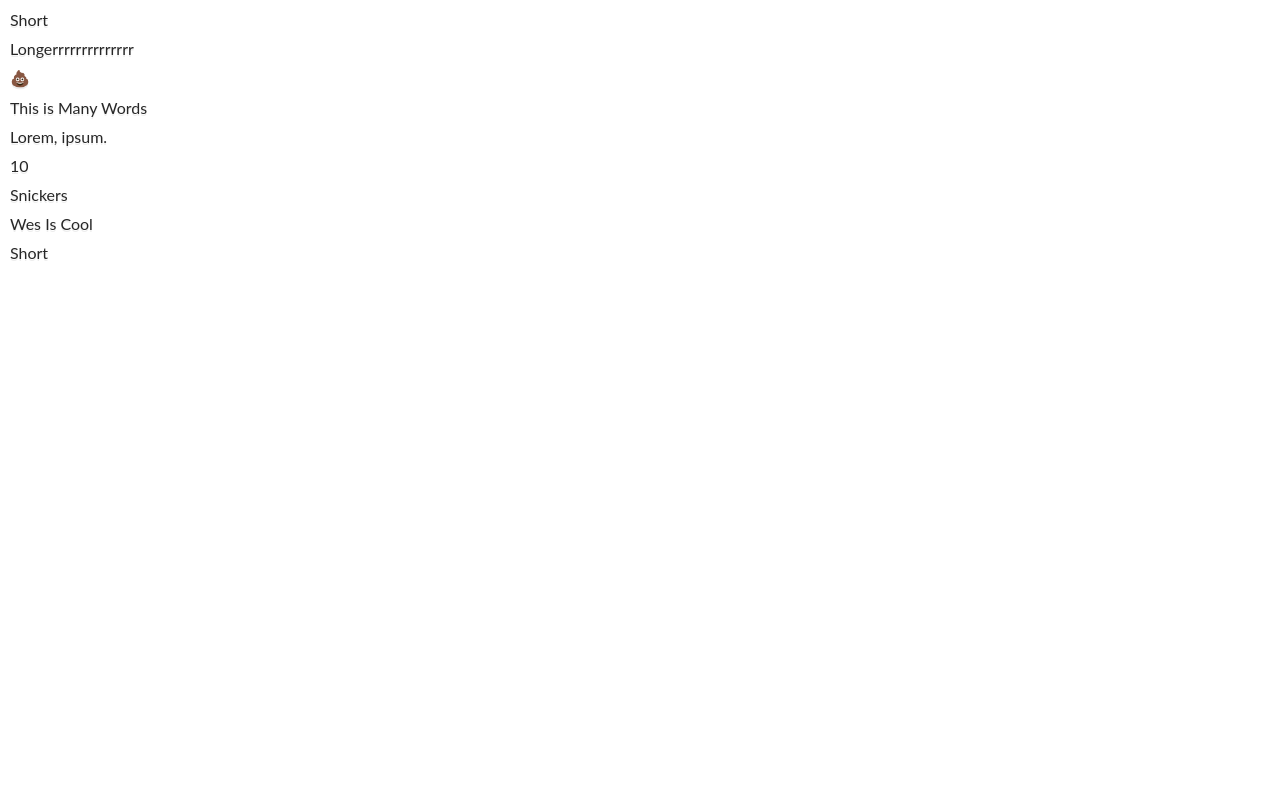
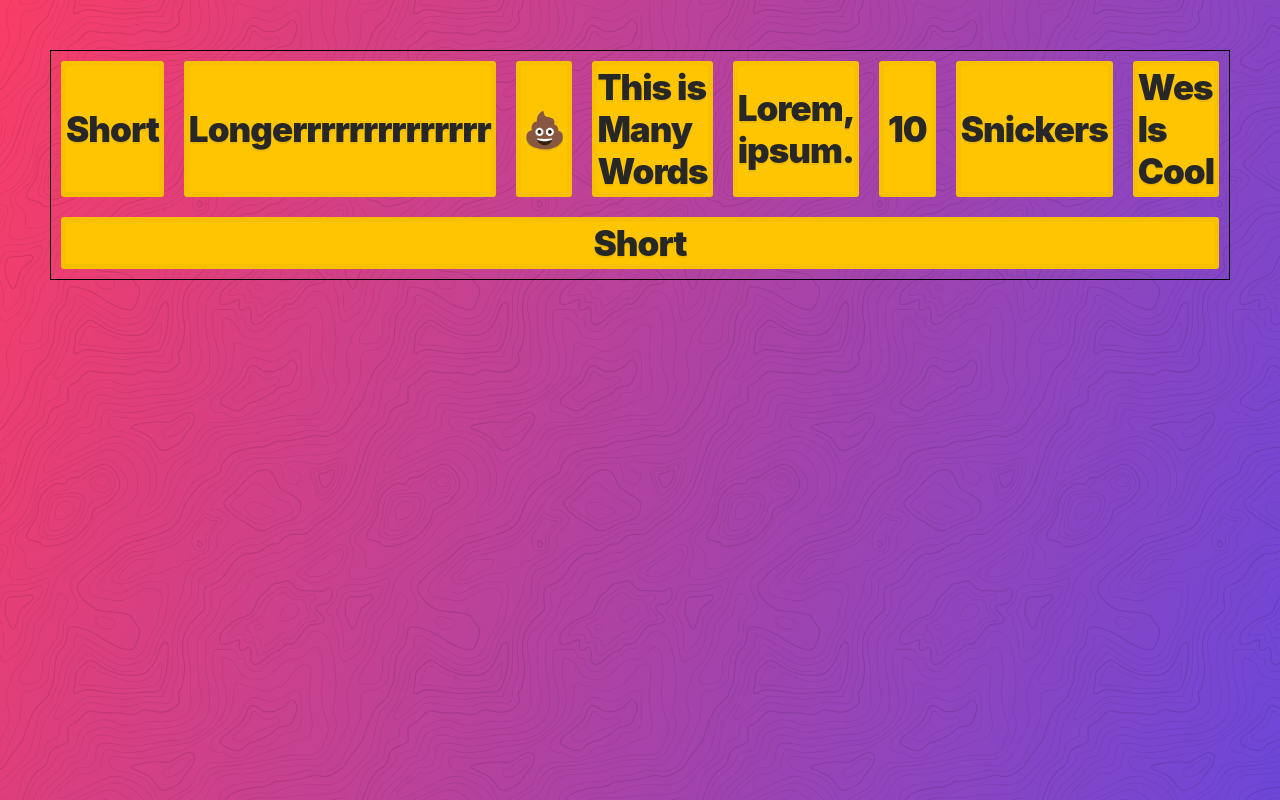
Before and after one commit to joshswl/css-grid, a website: page practice/ch-8--flexbox-vs-css-grid/variable-widths-each-row.html in a window 1280 px wide. Drawn offline with Linux system fonts and the light colour scheme; files that its build step writes are made by us from their sources.

Commit message:
variable widths on each row

```diff
--- a/practice/ch-8--flexbox-vs-css-grid/variable-widths-each-row.html
+++ b/practice/ch-8--flexbox-vs-css-grid/variable-widths-each-row.html
@@ -4,7 +4,7 @@
 <head>
   <meta charset="UTF-8">
   <meta name="viewport" content="width=device-width, initial-scale=1.0">
-  <link rel="stylesheet" href="../assets/style.css">
+  <link rel="stylesheet" href="../../assets/style.css">
   <title>Flexbox vs CSS Grid: Variable Widths on Each Row!</title>
 </head>
 
@@ -21,10 +21,15 @@
     <div class="item">Short</div>
   </div>
   <style>
-    .flex-container {}
+    .flex-container {
+      display: flex;
+      flex-wrap: wrap;
+      border: 1px solid black;
+    }
 
     .flex-container>* {
       margin: 10px;
+      flex: 1;
     }
   </style>
 </body>
```
